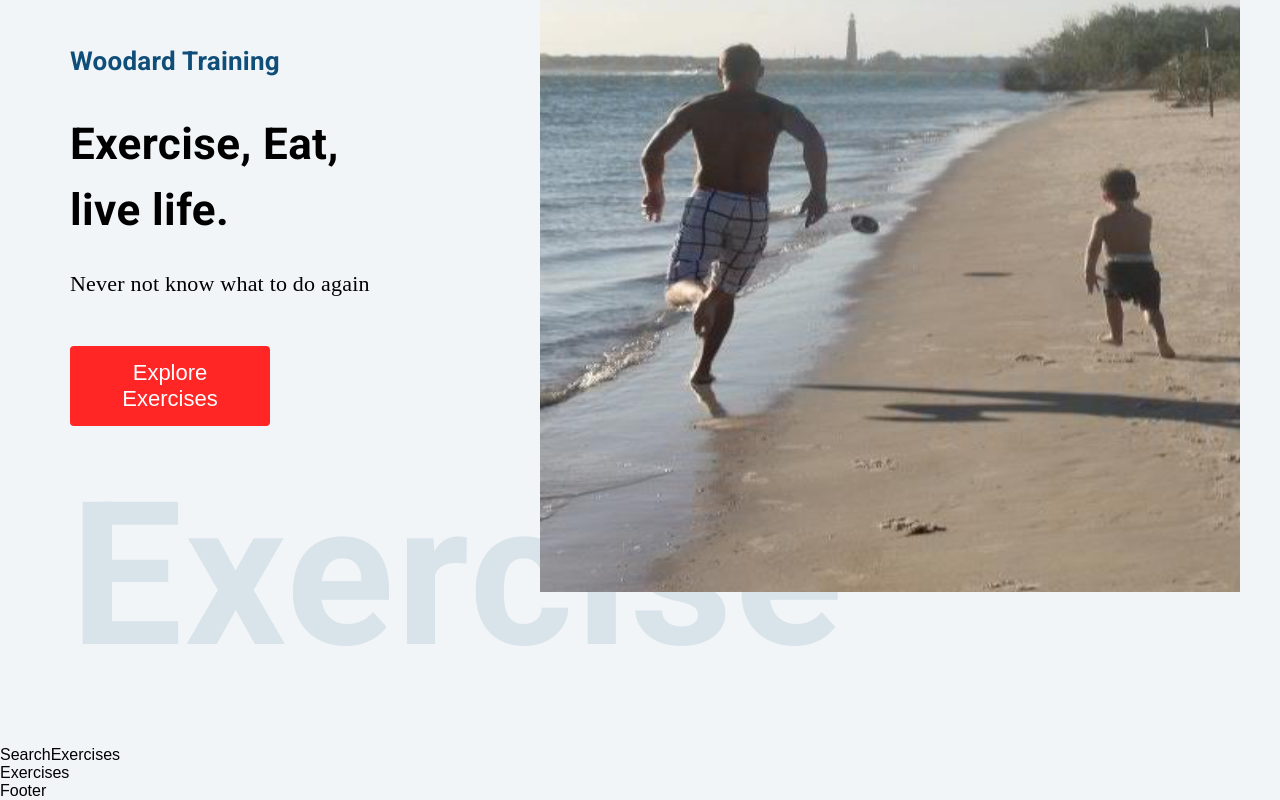
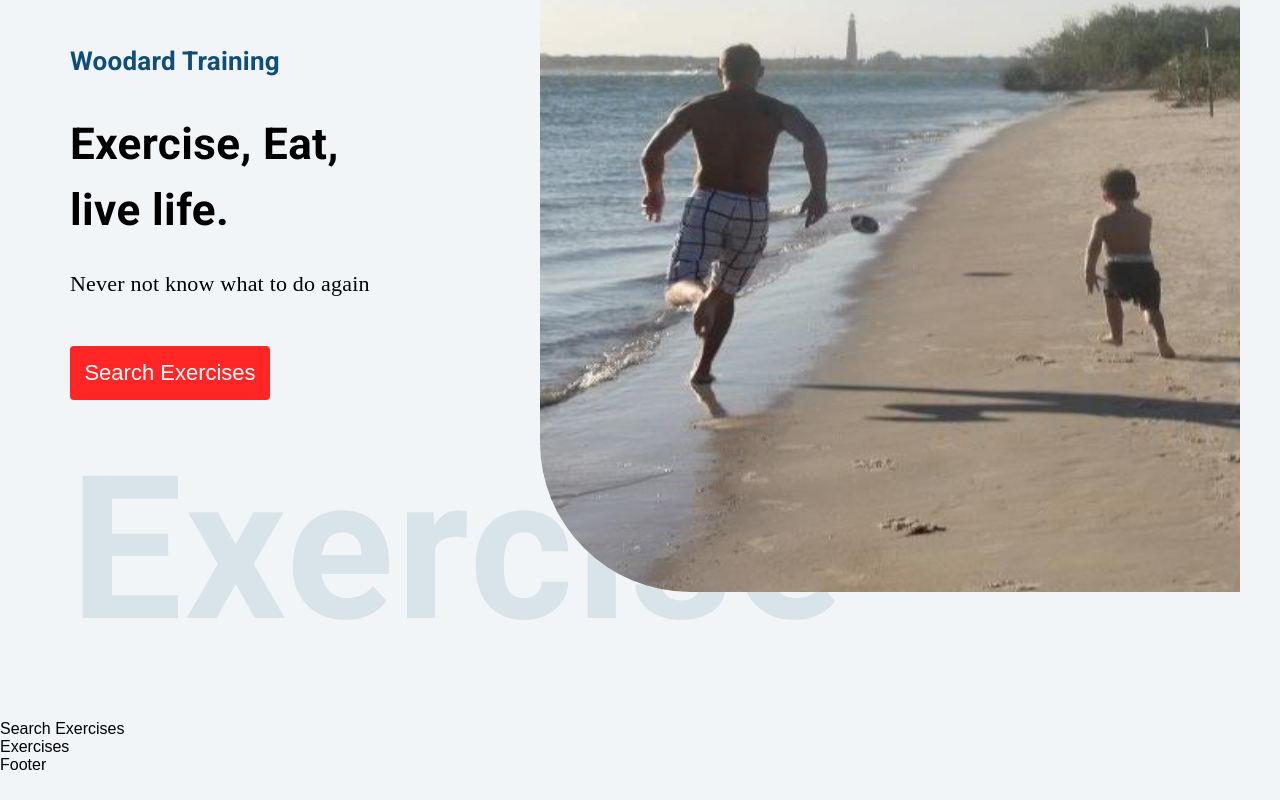
Before and after one commit to Newbie814/exercise-app-for-training-page, a React (Create React App) app: page / in a window 1280 px wide. Shown: the part 376-1176 px from the top of the page. After the commit the page ends 1150 px from the top, so only its background shows below. Built offline with nearby package versions, Linux system fonts and the light colour scheme.

Commit message:
hero banner styling

```diff
--- a/src/App.css
+++ b/src/App.css
@@ -116,6 +116,7 @@ body {
   width: 700px;
   height: 900px;
   margin-top: -330px;
+  border-radius: 0 0 0 150px;
 }
 
 .exercise-card {
--- a/src/components/HeroBanner.js
+++ b/src/components/HeroBanner.js
@@ -41,7 +41,7 @@ const HeroBanner = () => {
             borderRadius: '4px',
           }}
         >
-          Explore Exercises
+          Search Exercises
         </a>
       </Stack>
       <Typography
--- a/src/components/SearchExercises.js
+++ b/src/components/SearchExercises.js
@@ -1,7 +1,12 @@
-import React from 'react';
+import React, { useEffect, useState } from 'react';
+import { Box, Button, Stack, TextField, Typography } from '@mui/material';
 
 const SearchExercises = () => {
-  return <div>SearchExercises</div>;
+  return (
+    <>
+      <div>Search Exercises</div>
+    </>
+  );
 };
 
 export default SearchExercises;
--- a/src/index.js
+++ b/src/index.js
@@ -1,5 +1,5 @@
 import React from 'react';
-import ReactDOM from 'react-dom';
+import ReactDOM from 'react-dom/client';
 import App from './App';
 import { BrowserRouter } from 'react-router-dom';
 
```
Also changed, not shown: src/assets/icons/body-part.png (renamed from src/assets/icons/bosy-part.png).
